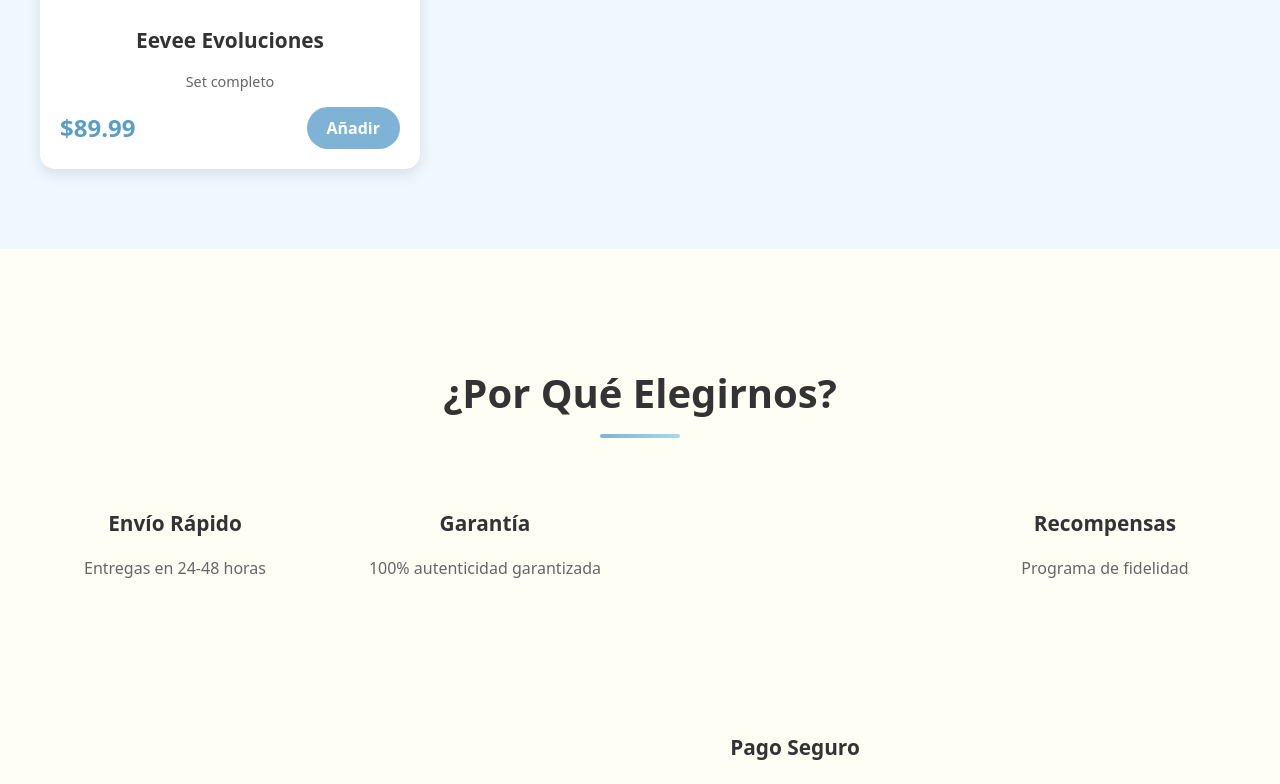
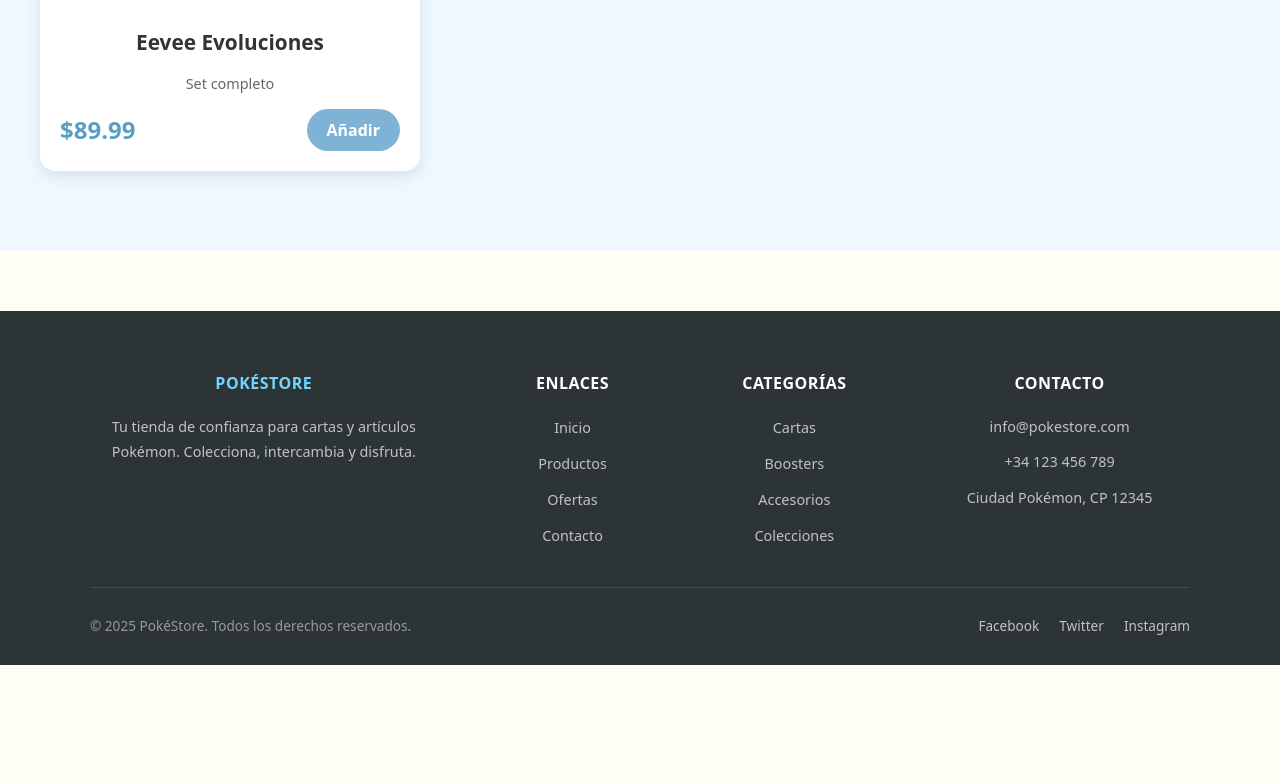
Before and after one commit to kupfer451/poke-store, a React (Vite) app: page / in a window 1280 px wide. Shown: the part 2000-2784 px from the top of the page. After the commit the page ends 2665 px from the top, so only its background shows below. Built offline with nearby package versions, Linux system fonts and the light colour scheme.

Commit message:
edicion css general
edito css footer, home y navbar

```diff
--- a/src/App.jsx
+++ b/src/App.jsx
@@ -2,6 +2,7 @@
 import HomePage from './components/home/home.page.jsx'
 import Navbar from './components/navbar/navbar.page.jsx'
 import LoginPage from './components/login/login.page.jsx'
+import Footer from './components/footer/footer.page.jsx'
 import './App.css'
 
 function App() {
@@ -12,6 +13,7 @@
         <Route path="/" element={<HomePage />} />
         <Route path="/login" element={<LoginPage />} />
       </Routes>
+      <Footer/>
     </>
   )
 }
--- /dev/null
+++ b/src/components/footer/footer.page.jsx
@@ -0,0 +1,55 @@
+import './footer.styles.css';
+
+export default function Footer() {
+  return (
+    <footer className="site-footer">
+      <div className="footer-content">
+        <div className="footer-section">
+          <h3 className="footer-brand">PokéStore</h3>
+          <p className="footer-description">
+            Tu tienda de confianza para cartas y artículos Pokémon.
+            Colecciona, intercambia y disfruta.
+          </p>
+        </div>
+
+        <div className="footer-section">
+          <h4>Enlaces</h4>
+          <ul className="footer-links">
+            <li><a href="#">Inicio</a></li>
+            <li><a href="#">Productos</a></li>
+            <li><a href="#">Ofertas</a></li>
+            <li><a href="#">Contacto</a></li>
+          </ul>
+        </div>
+
+        <div className="footer-section">
+          <h4>Categorías</h4>
+          <ul className="footer-links">
+            <li><a href="#">Cartas</a></li>
+            <li><a href="#">Boosters</a></li>
+            <li><a href="#">Accesorios</a></li>
+            <li><a href="#">Colecciones</a></li>
+          </ul>
+        </div>
+
+        <div className="footer-section">
+          <h4>Contacto</h4>
+          <ul className="footer-contact">
+            <li>info@pokestore.com</li>
+            <li>+34 123 456 789</li>
+            <li>Ciudad Pokémon, CP 12345</li>
+          </ul>
+        </div>
+      </div>
+
+      <div className="footer-bottom">
+        <p>&copy; 2025 PokéStore. Todos los derechos reservados.</p>
+        <div className="footer-social">
+          <a href="#" aria-label="Facebook">Facebook</a>
+          <a href="#" aria-label="Twitter">Twitter</a>
+          <a href="#" aria-label="Instagram">Instagram</a>
+        </div>
+      </div>
+    </footer>
+  );
+}
--- /dev/null
+++ b/src/components/footer/footer.styles.css
@@ -0,0 +1,156 @@
+.site-footer {
+  background: var(--color-dark);
+  color: var(--color-white);
+  padding: 60px 20px 0;
+  margin-top: 60px;
+}
+
+.footer-content {
+  max-width: 1100px;
+  margin: 0 auto;
+  display: grid;
+  grid-template-columns: 2fr 1fr 1fr 1.5fr;
+  gap: 48px;
+  padding-bottom: 40px;
+  border-bottom: 1px solid rgba(255, 255, 255, 0.1);
+}
+
+.footer-section {
+  display: flex;
+  flex-direction: column;
+}
+
+.footer-section h3,
+.footer-section h4 {
+  margin: 0 0 20px 0;
+  font-weight: 600;
+  font-size: 1rem;
+  text-transform: uppercase;
+  letter-spacing: 0.5px;
+}
+
+.footer-brand {
+  font-size: 1.5rem;
+  color: var(--color-sky);
+  font-weight: 700;
+  margin-bottom: 16px;
+  text-transform: none;
+  letter-spacing: normal;
+}
+
+.footer-description {
+  color: rgba(255, 255, 255, 0.7);
+  font-size: 0.9rem;
+  line-height: 1.7;
+  margin: 0;
+}
+
+.footer-section h4 {
+  color: var(--color-white);
+}
+
+.footer-links {
+  list-style: none;
+  padding: 0;
+  margin: 0;
+  display: flex;
+  flex-direction: column;
+  gap: 12px;
+}
+
+.footer-links li {
+  margin: 0;
+}
+
+.footer-links a {
+  color: rgba(255, 255, 255, 0.7);
+  text-decoration: none;
+  font-size: 0.9rem;
+  transition: all 0.2s ease;
+  display: inline-block;
+}
+
+.footer-links a:hover {
+  color: var(--color-sky);
+  padding-left: 4px;
+}
+
+.footer-contact {
+  list-style: none;
+  padding: 0;
+  margin: 0;
+  display: flex;
+  flex-direction: column;
+  gap: 12px;
+}
+
+.footer-contact li {
+  color: rgba(255, 255, 255, 0.7);
+  font-size: 0.9rem;
+  line-height: 1.6;
+  margin: 0;
+}
+
+.footer-bottom {
+  max-width: 1100px;
+  margin: 0 auto;
+  padding: 28px 0;
+  display: flex;
+  justify-content: space-between;
+  align-items: center;
+  flex-wrap: wrap;
+  gap: 20px;
+}
+
+.footer-bottom p {
+  color: rgba(255, 255, 255, 0.5);
+  font-size: 0.85rem;
+  margin: 0;
+}
+
+.footer-social {
+  display: flex;
+  gap: 20px;
+}
+
+.footer-social a {
+  color: rgba(255, 255, 255, 0.7);
+  font-size: 0.85rem;
+  text-decoration: none;
+  transition: all 0.2s ease;
+  font-weight: 500;
+}
+
+.footer-social a:hover {
+  color: var(--color-sky);
+  transform: translateY(-2px);
+}
+
+@media (max-width: 968px) {
+  .footer-content {
+    grid-template-columns: 1fr 1fr;
+    gap: 40px;
+  }
+}
+
+@media (max-width: 640px) {
+  .site-footer {
+    padding: 40px 20px 0;
+  }
+
+  .footer-content {
+    grid-template-columns: 1fr;
+    gap: 32px;
+  }
+
+  .footer-section:first-child {
+    padding-bottom: 12px;
+    border-bottom: 1px solid rgba(255, 255, 255, 0.1);
+  }
+
+  .footer-bottom {
+    flex-direction: column;
+    text-align: center;
+    padding: 24px 0;
+  }
+}
--- a/src/components/home/home.page.jsx
+++ b/src/components/home/home.page.jsx
@@ -34,8 +34,8 @@
           </div>
           <div className="category-card">
             <div className="category-icon diamond"></div>
-            <h3>Premium</h3>
-            <p>Cartas exclusivas</p>
+            <h3>Accesorios</h3>
+            <p>Accesorios para tus cartas</p>
           </div>
         </div>
       </section>
@@ -99,49 +99,6 @@
           </div>
         </div>
       </section>
-
-      {/* Why Choose Us */}
-      <section className="features-section">
-        <h2 className="section-title">¿Por Qué Elegirnos?</h2>
-        <div className="features-grid">
-          <div className="feature-item">
-            <div className="feature-icon shipping"></div>
-            <h3>Envío Rápido</h3>
-            <p>Entregas en 24-48 horas</p>
-          </div>
-          <div className="feature-item">
-            <div className="feature-icon check"></div>
-            <h3>Garantía</h3>
-            <p>100% autenticidad garantizada</p>
-          </div>
-          <div className="feature-item">
-            <div className="feature-icon card"></div>
-            <h3>Pago Seguro</h3>
-            <p>Múltiples métodos de pago</p>
-          </div>
-          <div className="feature-item">
-            <div className="feature-icon gift"></div>
-            <h3>Recompensas</h3>
-            <p>Programa de fidelidad</p>
-          </div>
-        </div>
-      </section>
-
-      {/* Newsletter */}
-      <section className="newsletter-section">
-        <div className="newsletter-content">
-          <h2>Únete a Nuestra Comunidad</h2>
-          <p>Recibe ofertas exclusivas y noticias sobre nuevas colecciones</p>
-          <div className="newsletter-form">
-            <input
-              type="email"
-              placeholder="Tu correo electrónico"
-              className="newsletter-input"
-            />
-            <button className="newsletter-button">Suscribirse</button>
-          </div>
-        </div>
-      </section>
     </div>
   );
 }
--- a/src/components/home/home.styles.css
+++ b/src/components/home/home.styles.css
@@ -140,18 +140,21 @@
 }
 
 .category-card {
-  background: white;
+  background: linear-gradient(135deg, #d4e6f1 0%, #a8d8ea 100%);
   padding: 40px 20px;
   border-radius: 15px;
   text-align: center;
-  box-shadow: 0 5px 15px rgba(0, 0, 0, 0.1);
+  border: 1px solid rgba(255, 255, 255, 0.4);
   transition: all 0.3s ease;
   cursor: pointer;
+  box-shadow: 0 4px 12px rgba(0, 0, 0, 0.08);
 }
 
 .category-card:hover {
   transform: translateY(-10px);
-  box-shadow: 0 10px 30px rgba(0, 0, 0, 0.2);
+  background: linear-gradient(135deg, #a8d8ea 0%, #7fb3d5 100%);
+  box-shadow: 0 10px 25px rgba(0, 0, 0, 0.15);
+  border-color: rgba(255, 255, 255, 0.6);
 }
 
 .category-icon {
@@ -279,96 +282,6 @@
   transform: scale(1.05);
 }
 
-/* Features Section */
-.features-section {
-  padding: 80px 20px;
-  max-width: 1200px;
-  margin: 0 auto;
-}
-
-.features-grid {
-  display: grid;
-  grid-template-columns: repeat(auto-fit, minmax(250px, 1fr));
-  gap: 40px;
-}
-
-.feature-item {
-  text-align: center;
-}
-
-.feature-icon {
-  font-size: 3.5rem;
-  margin-bottom: 15px;
-}
-
-.feature-item h3 {
-  font-size: 1.3rem;
-  color: #333;
-  margin-bottom: 10px;
-}
-
-.feature-item p {
-  color: #666;
-  font-size: 1rem;
-}
-
-/* Newsletter Section */
-.newsletter-section {
-  background: linear-gradient(135deg, #a8d8ea 0%, #d4e6f1 100%);
-  padding: 80px 20px;
-  color: #2c3e50;
-}
-
-.newsletter-content {
-  max-width: 600px;
-  margin: 0 auto;
-  text-align: center;
-}
-
-.newsletter-content h2 {
-  font-size: 2.5rem;
-  margin-bottom: 15px;
-}
-
-.newsletter-content p {
-  font-size: 1.1rem;
-  margin-bottom: 30px;
-  opacity: 0.95;
-}
-
-.newsletter-form {
-  display: flex;
-  gap: 10px;
-  max-width: 500px;
-  margin: 0 auto;
-}
-
-.newsletter-input {
-  flex: 1;
-  padding: 15px 20px;
-  border: none;
-  border-radius: 50px;
-  font-size: 1rem;
-  outline: none;
-}
-
-.newsletter-button {
-  background-color: #7fb3d5;
-  color: white;
-  border: none;
-  padding: 15px 30px;
-  border-radius: 50px;
-  font-weight: bold;
-  cursor: pointer;
-  transition: all 0.3s ease;
-  white-space: nowrap;
-}
-
-.newsletter-button:hover {
-  background-color: #5a9ec5;
-  transform: scale(1.05);
-}
-
 /* Responsive Design */
 @media (max-width: 768px) {
   .hero-title {
@@ -384,13 +297,8 @@
   }
 
   .categories-grid,
-  .products-grid,
-  .features-grid {
+  .products-grid {
     grid-template-columns: 1fr;
-  }
-
-  .newsletter-form {
-    flex-direction: column;
   }
 
   .hero-pokeball {
--- a/src/components/navbar/navbar.styles.css
+++ b/src/components/navbar/navbar.styles.css
@@ -46,7 +46,7 @@
 }
 
 .login-button {
-  background: #a8d8ea;
+  background: #7fb3d5;
   color: #fff;
   border: none;
   padding: 8px 12px;
--- a/src/index.css
+++ b/src/index.css
@@ -1,11 +1,33 @@
 :root {
+  /* Primary palette */
+  --color-sky: #70d6ff;
+  --color-sky-light: #a8e6ff;
+  --color-pink: #ff70a6;
+  --color-pink-light: #ffa8c9;
+  --color-coral: #ff9770;
+  --color-yellow: #ffd670;
+  --color-lime: #e9ff70;
+
+  /* Secondary colors */
+  --color-dark: #2d3436;
+  --color-gray: #636e72;
+  --color-light-gray: #b2bec3;
+  --color-white: #ffffff;
+  --color-bg: #fffef5;
+
+  /* Hover variants */
+  --color-sky-dark: #4fc3f7;
+  --color-pink-dark: #e91e8c;
+  --color-coral-dark: #ff7043;
+
   font-family: system-ui, Avenir, Helvetica, Arial, sans-serif;
   line-height: 1.5;
   font-weight: 400;
 
-  color-scheme: light dark;
-  color: rgba(255, 255, 255, 0.87);
-  background-color: #FFFEF5;
+  color-scheme: light;
+  color: var(--color-dark);
+  background: #FFFEF5;
+  min-height: 100vh;
 
   font-synthesis: none;
   text-rendering: optimizeLegibility;
```
Also changed, not shown: public/favicon.png (added), src/assets/favicon.png (added).
